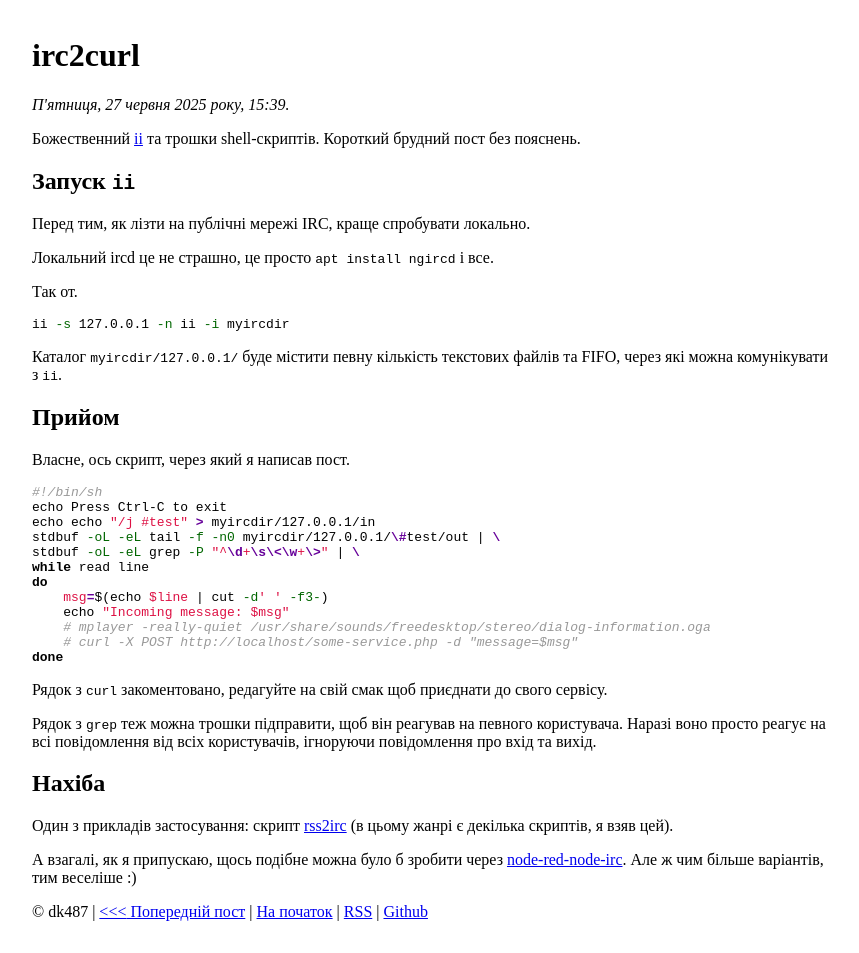
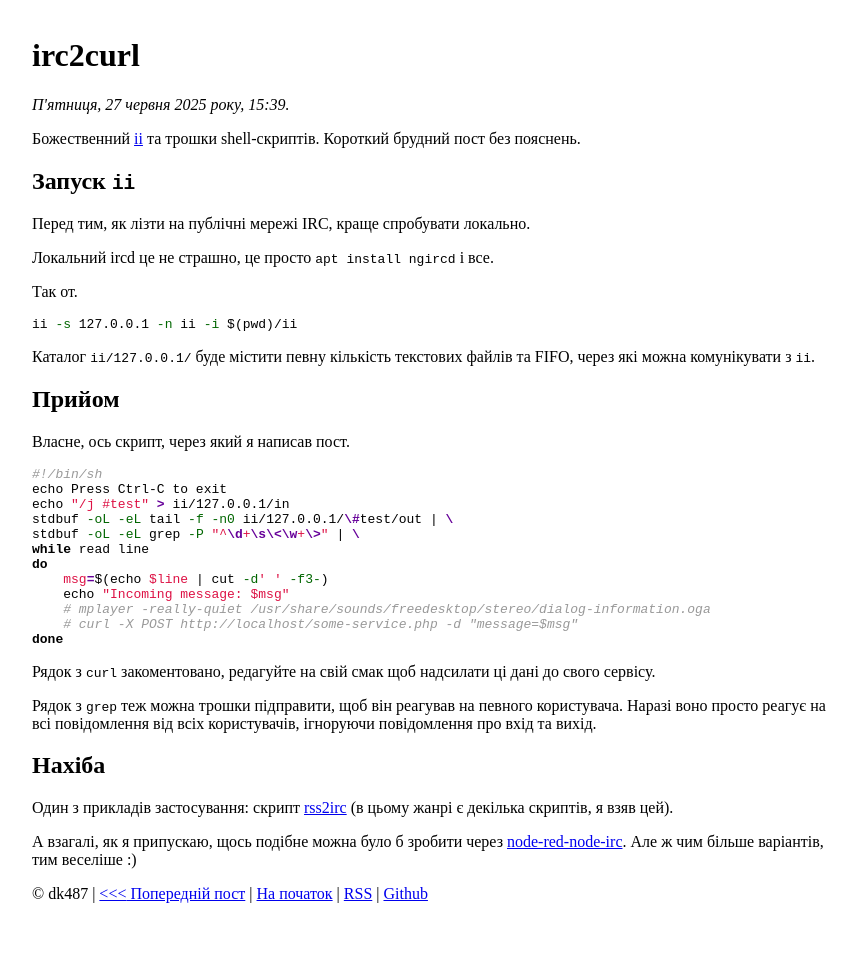
Before and after one commit to dk487/test.de.co.ua, a Jekyll site: the page built from _posts/2025/2025-06-27-irc2curl.md, in a window 1280 px wide. Shown: the whole page, without its empty margins (208-1067 px from the left). Built offline with Jekyll 4.4.1, drawn with Linux system fonts in a browser that asks for light colours.

Commit message:
Fix some typos

````diff
--- a/_posts/2025/2025-06-27-irc2curl.md
+++ b/_posts/2025/2025-06-27-irc2curl.md
@@ -15,10 +15,10 @@ date: 2025-06-27 18:39:08 +03:00
 Так от.
 
 ```sh
-ii -s 127.0.0.1 -n ii -i myircdir
+ii -s 127.0.0.1 -n ii -i $(pwd)/ii
 ```
 
-Каталог `myircdir/127.0.0.1/` буде містити певну кількість текстових файлів та FIFO, через які можна комунікувати з `ii`.
+Каталог `ii/127.0.0.1/` буде містити певну кількість текстових файлів та FIFO, через які можна комунікувати з `ii`.
 
 
 ## Прийом
@@ -28,8 +28,8 @@ ii -s 127.0.0.1 -n ii -i myircdir
 ```sh
 #!/bin/sh
 echo Press Ctrl-C to exit
-echo echo "/j #test" > myircdir/127.0.0.1/in
-stdbuf -oL -eL tail -f -n0 myircdir/127.0.0.1/\#test/out | \
+echo "/j #test" > ii/127.0.0.1/in
+stdbuf -oL -eL tail -f -n0 ii/127.0.0.1/\#test/out | \
 stdbuf -oL -eL grep -P "^\d+\s\<\w+\>" | \
 while read line
 do
@@ -40,7 +40,7 @@ do
 done
 ```
 
-Рядок з `curl` закоментовано, редагуйте на свій смак щоб приєднати до свого сервісу.
+Рядок з `curl` закоментовано, редагуйте на свій смак щоб надсилати ці дані до свого сервісу.
 
 Рядок з `grep` теж можна трошки підправити, щоб він реагував на певного користувача. Наразі воно просто реагує на всі повідомлення від всіх користувачів, ігноруючи повідомлення про вхід та вихід.
 
````
